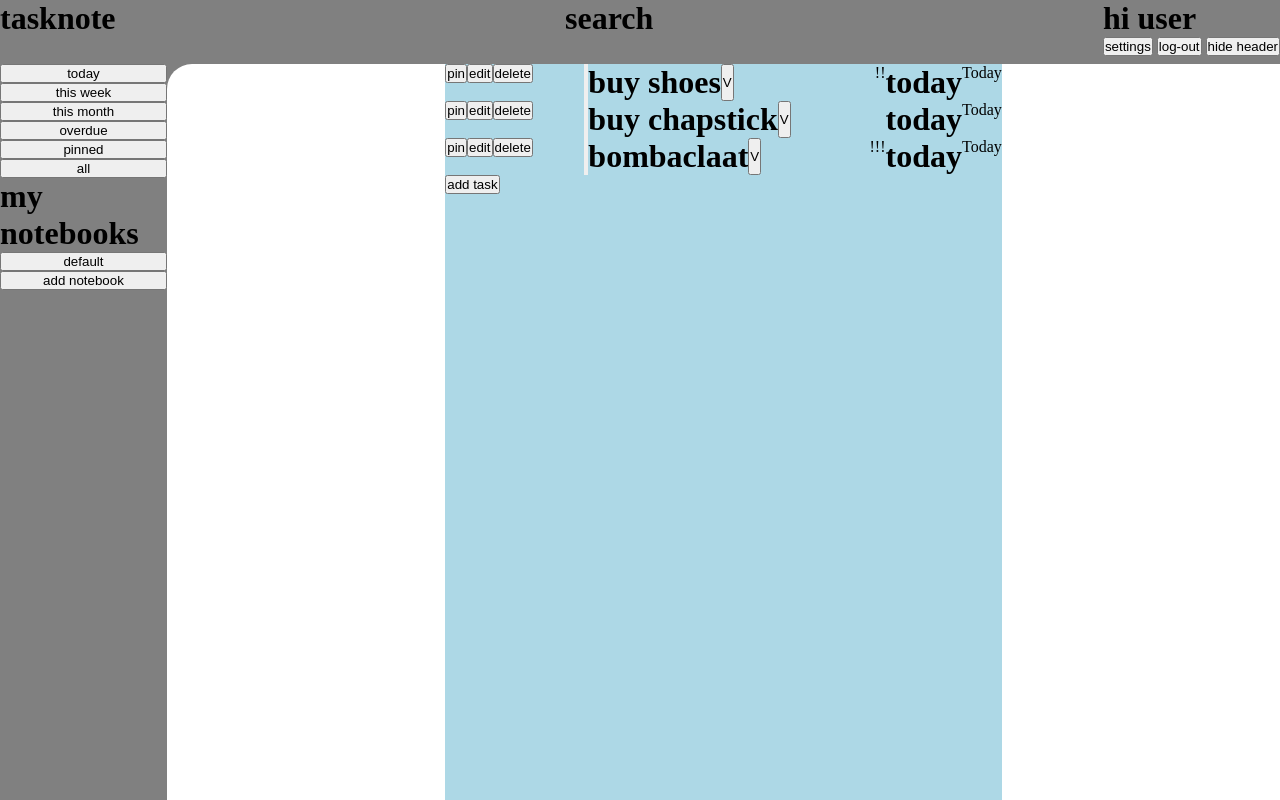
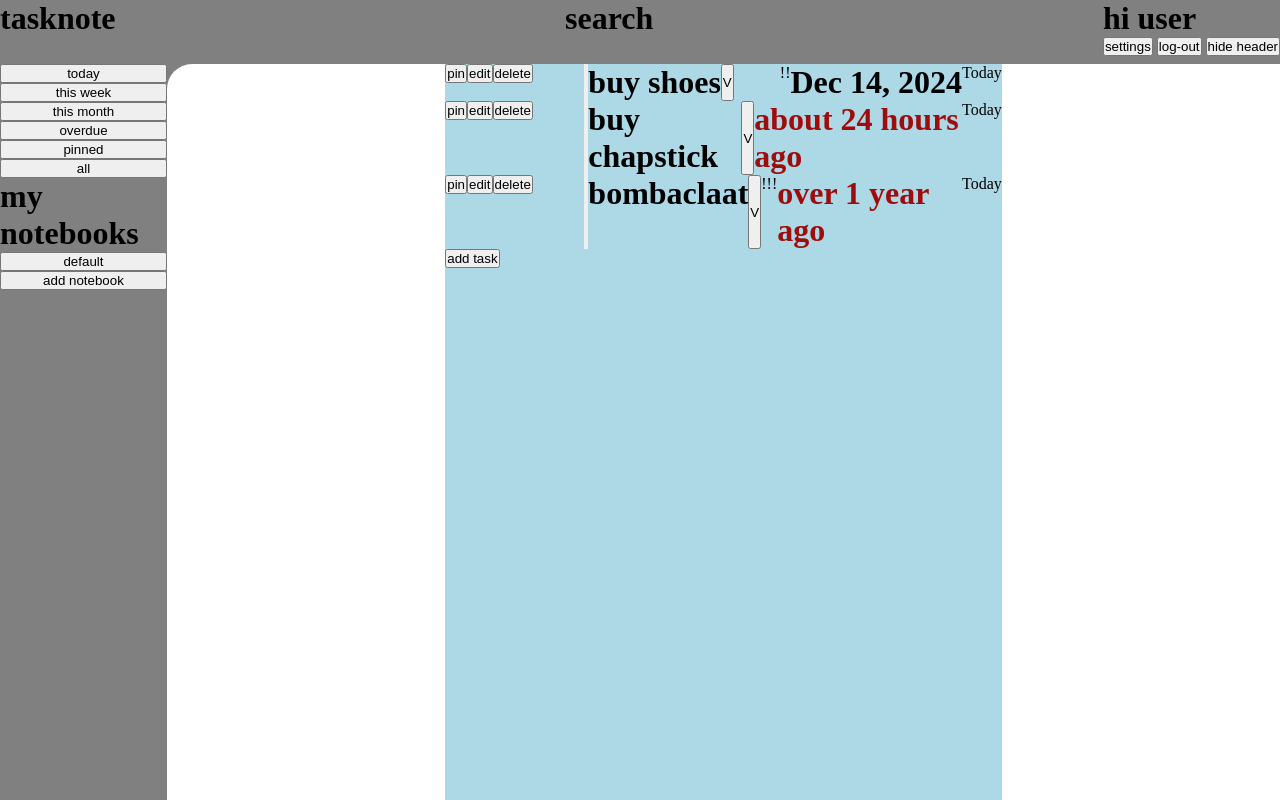
Before and after one commit to tmntee/odin-todo, a website built with webpack: page src/template.html in a window 1280 px wide. Built offline with nearby package versions, Linux system fonts and the light colour scheme.

Commit message:
Adjust date formatting and dispaly

```diff
--- a/src/index.js
+++ b/src/index.js
@@ -4,13 +4,13 @@ import { TaskList } from "./tasklist.js";
 import { ListDisplay } from "./listdisplay.js";
 
 let todayTaskList = new TaskList("Today");
-let shoesTask = new Task("buy shoes", "i need shoes", "today", 2,  todayTaskList.title);
+let shoesTask = new Task("buy shoes", "i need shoes", new Date(2024, 11, 14), 2,  todayTaskList.title);
 todayTaskList.addTask(shoesTask);
 
-let chapstickTask = new Task("buy chapstick", "vaseline", "today", 0, todayTaskList.title);
+let chapstickTask = new Task("buy chapstick", "vaseline", new Date(2024, 8, 10), 0, todayTaskList.title);
 todayTaskList.addTask(chapstickTask);
 
-let bombaclaat = new Task("bombaclaat", "idk", "today", 3, todayTaskList.title);
+let bombaclaat = new Task("bombaclaat", "idk", new Date(2022, 11, 14), 3, todayTaskList.title);
 todayTaskList.addTask(bombaclaat);
 
 let TaskListDisplayer = new ListDisplay();
--- a/src/listdisplay.js
+++ b/src/listdisplay.js
@@ -1,3 +1,5 @@
+import { format, isPast, formatDistanceToNow } from "date-fns";
+
 class ListDisplay {
     tasklistDiv = document.querySelector("div.tasklist");
     #currentListBeingDisplayed;
@@ -94,7 +96,13 @@ class ListDisplay {
         }
 
         let date = document.createElement("h1");
-        date.textContent = task.dueDate;
+        if (isPast(task.dueDate)) {
+            date.textContent = formatDistanceToNow(task.dueDate, {addSuffix: true});
+            date.classList.add("overdue");
+        } else {
+            date.textContent = format(task.dueDate, "MMM dd, yyyy");
+        }
+
 
         let notebookName = document.createElement("p");
         notebookName.classList.add("notebook-name");
--- a/src/style.css
+++ b/src/style.css
@@ -67,3 +67,7 @@ div.task-header {
 .hiding {
     display: none;
 }
+
+.overdue {
+    color: rgb(160, 11, 11);
+}
```
